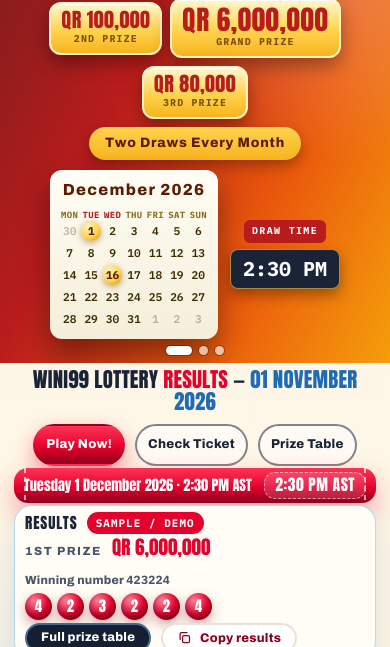
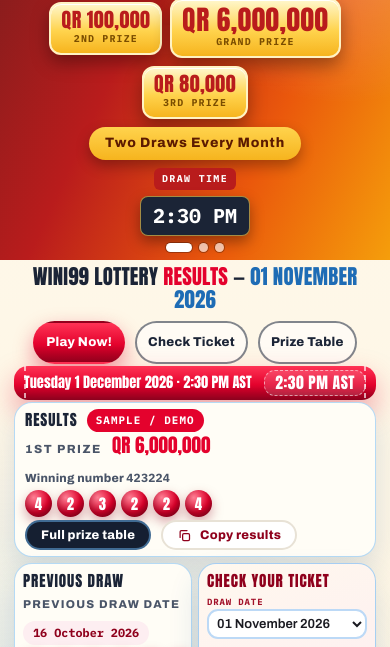
Before and after one commit to morshedsarwar00-a11y/wini99, a plain HTML site: page index.html in a window 390 px wide. Shown: the part 197-844 px from the top of the page. Drawn offline with Linux system fonts and the light colour scheme.

Commit message:
Remove December 2026 calendar from slide 1; rebalance jackpot slide

```diff
--- a/index.html
+++ b/index.html
@@ -1704,41 +1704,29 @@
       @media (max-width:760px){.hc-prev,.hc-next{display:none}}
       /* UAE-style jackpot slide (slide 1) — layout from the reference, wini99 data only */
       .hero-slide.hc-uae{background:radial-gradient(120% 140% at 88% -10%,rgba(255,255,255,.38),transparent 46%),linear-gradient(115deg,#7f1d1d 0%,#b91c1c 34%,#ea580c 68%,#f59e0b 100%)}
-      .hero-slide.hc-uae .hc-uae-wrap{display:flex;align-items:center;justify-content:center;gap:clamp(24px,4vw,72px);padding:clamp(14px,2.4vh,22px) clamp(18px,2.4vw,30px) clamp(24px,3vh,32px)}
-      .hc-uae-left{display:flex;flex-direction:column;align-items:flex-start;gap:10px;max-width:640px}
+      .hero-slide.hc-uae .hc-uae-wrap{display:flex;flex-direction:column;align-items:center;justify-content:center;text-align:center;gap:12px;padding:clamp(14px,2.4vh,22px) clamp(18px,2.4vw,30px) clamp(24px,3vh,32px)}
+      .hc-uae-left{display:flex;flex-direction:column;align-items:center;gap:10px;max-width:640px}
       .hc-uae-eyebrow{font-family:var(--head);font-style:italic;font-weight:700;font-size:clamp(1rem,2.2vw,1.35rem);color:#fff;text-shadow:0 2px 8px rgba(0,0,0,.3)}
       .hc-uae-head{font-family:var(--display);font-weight:400;font-size:clamp(2rem,5.4vw,3.4rem);line-height:1;color:#fff;margin:0;letter-spacing:.02em;text-shadow:0 3px 0 rgba(120,40,0,.25),0 12px 30px rgba(0,0,0,.35)}
-      .hc-uae-badges{display:flex;align-items:center;gap:10px;flex-wrap:wrap}
+      .hc-uae-badges{display:flex;align-items:center;justify-content:center;gap:10px;flex-wrap:wrap}
       .hc-uae-badge{display:flex;flex-direction:column;align-items:center;gap:2px;background:linear-gradient(180deg,#fff7cc,#ffd34d 55%,#f6b41e);border:2px solid #fff3c4;border-radius:12px;padding:8px 14px;box-shadow:0 8px 18px rgba(0,0,0,.35),inset 0 1px 0 #fff;min-width:118px}
       .hc-uae-badge b{font-family:var(--display);font-weight:400;font-size:1.25rem;line-height:1;color:#b91c1c;letter-spacing:.02em}
       .hc-uae-badge i{font-style:normal;font-family:var(--mono);font-size:.62rem;font-weight:700;letter-spacing:.12em;text-transform:uppercase;color:#7a4d00}
       .hc-uae-badge-big{padding:10px 20px;min-width:176px}
       .hc-uae-badge-big b{font-size:1.7rem}
       .hc-uae-pill{display:inline-block;background:linear-gradient(180deg,#ffd34d,#f6b41e);color:#5c1a00;font-weight:800;font-size:.85rem;letter-spacing:.06em;border-radius:999px;padding:6px 16px;box-shadow:0 6px 14px rgba(0,0,0,.3)}
-      .hc-uae-right{display:flex;flex-direction:column;align-items:center;gap:10px}
-      .hc-uae-cal{width:252px;background:linear-gradient(180deg,#fffdf5,#f5eeda);border-radius:12px;padding:10px 12px 12px;box-shadow:0 16px 30px rgba(0,0,0,.4)}
-      .hc-uae-cal-title{display:block;text-align:center;font-family:var(--head);font-weight:800;font-size:1rem;color:#5c1a00;letter-spacing:.08em;margin-bottom:6px}
-      .hc-uae-cal-days,.hc-uae-cal-grid{display:grid;grid-template-columns:repeat(7,1fr);gap:2px;text-align:center}
-      .hc-uae-cal-days span{font-family:var(--mono);font-size:.56rem;font-weight:700;letter-spacing:.04em;color:#8a6d1f;text-transform:uppercase}
-      .hc-uae-cal-days span.hc-uae-wd{color:#b91c1c}
-      .hc-uae-cal-grid span{font-family:var(--mono);font-size:.78rem;font-weight:600;color:#3d2c00;height:24px;display:grid;place-items:center;border-radius:50%}
-      .hc-uae-cal-grid span.hc-uae-mute{opacity:.32}
-      .hc-uae-cal-grid span.hc-uae-draw{background:radial-gradient(circle at 35% 30%,#fff3c4,#ffd34d 55%,#c78a06);color:#5c1a00;font-weight:800;box-shadow:0 2px 6px rgba(120,66,0,.45)}
       .hc-uae-clock{display:flex;align-items:center;gap:8px}
       .hc-uae-clock-tag{background:#b91c1c;color:#fff;font-family:var(--mono);font-size:.62rem;font-weight:700;letter-spacing:.14em;text-transform:uppercase;border-radius:6px;padding:4px 8px}
       .hc-uae-clock-v{font-family:var(--mono);font-weight:700;font-size:1.25rem;color:#fff;background:#1b2436;border:1.5px solid rgba(255,211,77,.6);border-radius:8px;padding:4px 12px;box-shadow:0 6px 14px rgba(0,0,0,.35)}
-      /* small screens: stack the jackpot slide and shrink the calendar so the
-         carousel stays compact on mobile */
+      /* small screens: keep the jackpot slide stacked so the carousel
+         stays compact on mobile */
       @media (max-width:760px){
-        .hero-slide.hc-uae .hc-uae-wrap{flex-direction:column;gap:10px;padding:12px 16px 24px}
-        .hc-uae-left{align-items:center;text-align:center;gap:8px}
-        .hc-uae-badges{justify-content:center;gap:8px}
+        .hero-slide.hc-uae .hc-uae-wrap{gap:10px;padding:12px 16px 24px}
+        .hc-uae-left{gap:8px}
+        .hc-uae-badges{gap:8px}
         .hc-uae-badge{min-width:104px;padding:6px 10px}
         .hc-uae-badge-big{min-width:150px}
         .hc-uae-head{font-size:clamp(1.7rem,8vw,2.2rem)}
-        .hc-uae-right{flex-direction:row;align-items:center;gap:12px}
-        .hc-uae-cal{width:168px;padding:8px 10px 10px}
-        .hc-uae-cal-grid span{height:20px;font-size:.7rem}
         .hc-uae-clock{flex-direction:column;gap:6px}
       }
 
@@ -1789,13 +1777,6 @@
                 <span class="hc-uae-badge"><b>QR 80,000</b><i>3rd Prize</i></span>
               </div>
               <span class="hc-uae-pill">Two Draws Every Month</span>
-            </div>
-            <div class="hc-uae-right">
-              <div class="hc-uae-cal" role="img" aria-label="December 2026 calendar — wini99 draws on the 1st and 16th">
-                <span class="hc-uae-cal-title">December 2026</span>
-                <span class="hc-uae-cal-days"><span>Mon</span><span class="hc-uae-wd">Tue</span><span class="hc-uae-wd">Wed</span><span>Thu</span><span>Fri</span><span>Sat</span><span>Sun</span></span>
-                <span class="hc-uae-cal-grid"><span class="hc-uae-mute">30</span><span class="hc-uae-draw">1</span><span>2</span><span>3</span><span>4</span><span>5</span><span>6</span><span>7</span><span>8</span><span>9</span><span>10</span><span>11</span><span>12</span><span>13</span><span>14</span><span>15</span><span class="hc-uae-draw">16</span><span>17</span><span>18</span><span>19</span><span>20</span><span>21</span><span>22</span><span>23</span><span>24</span><span>25</span><span>26</span><span>27</span><span>28</span><span>29</span><span>30</span><span>31</span><span class="hc-uae-mute">1</span><span class="hc-uae-mute">2</span><span class="hc-uae-mute">3</span></span>
-              </div>
               <div class="hc-uae-clock"><span class="hc-uae-clock-tag">Draw Time</span><span class="hc-uae-clock-v">2:30 PM</span></div>
             </div>
           </div>
```
